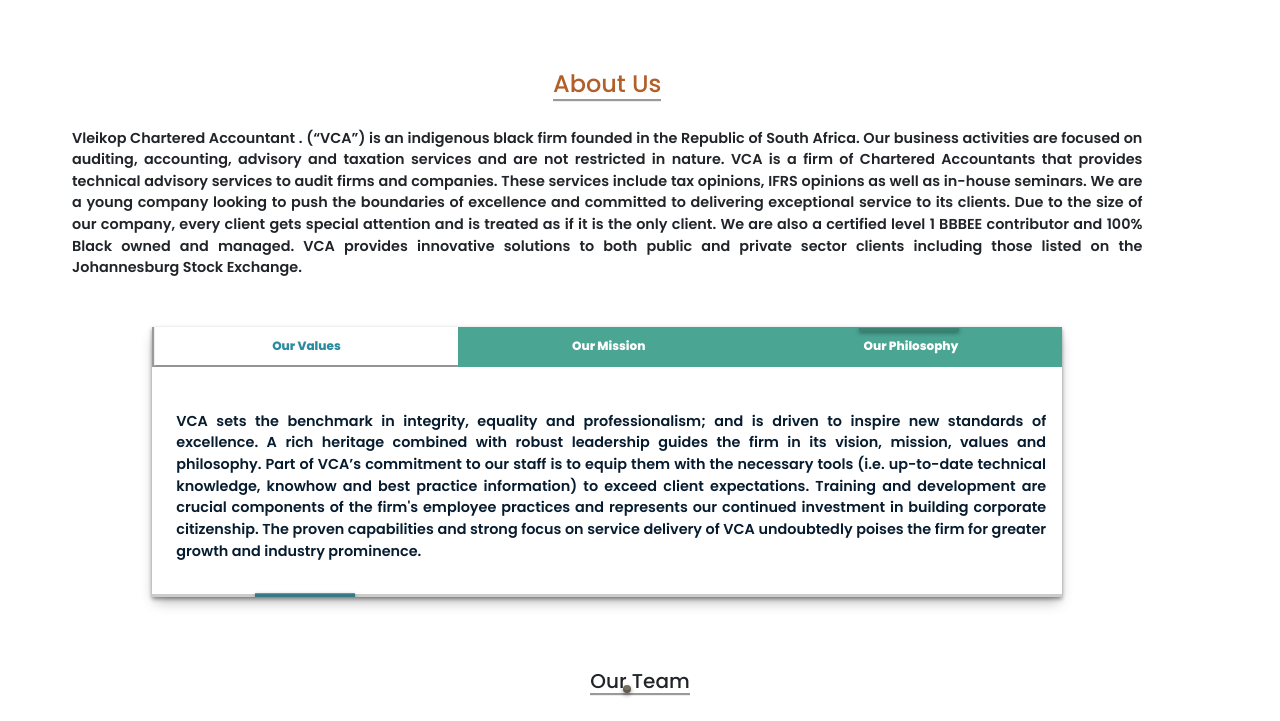
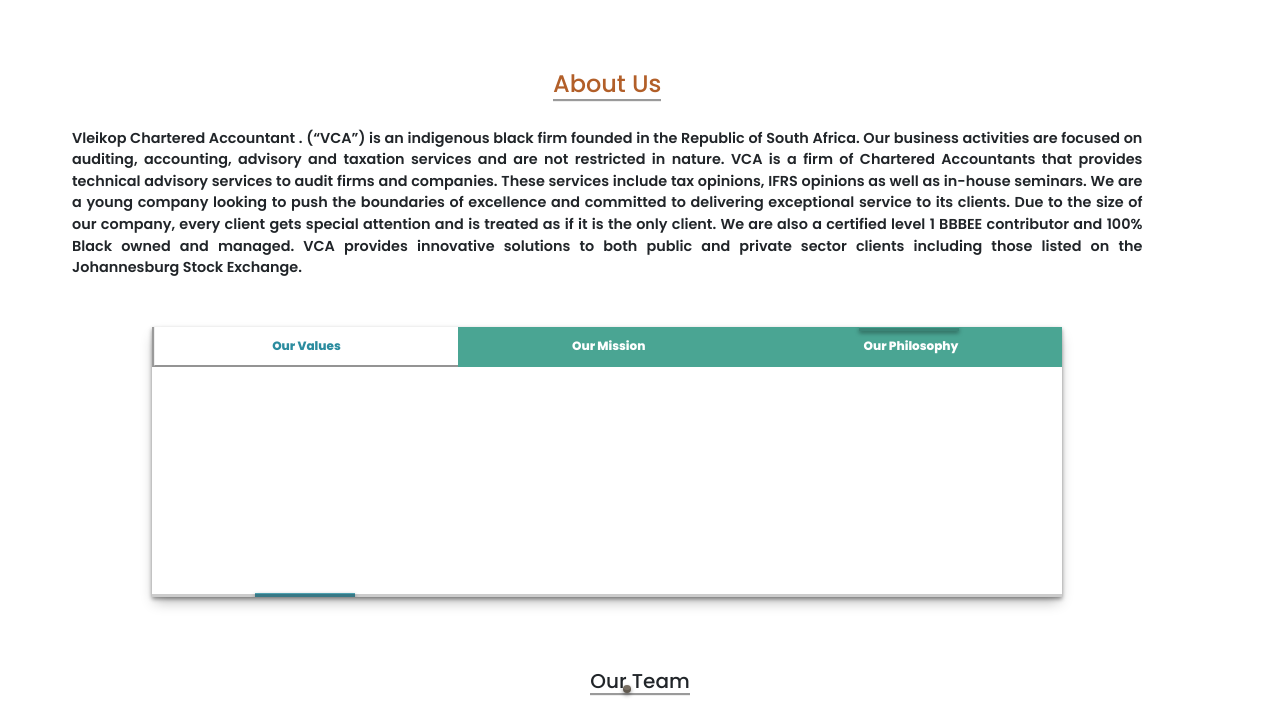
Before and after one commit to Somdelie/Vleikop1, a plain HTML site: page about.html in a window 1280 px wide. Shown: the part 431-1152 px from the top of the page. Drawn offline with nearby package versions, Linux system fonts and the light colour scheme.

Commit message:
Update about.html

```diff
--- a/about.html
+++ b/about.html
@@ -309,7 +309,7 @@
           </div>
 
           <div class="contentsGroup">
-            <div class="contents active" id="content_1">
+            <div class="contents" id="content_1">
               <p>
                 VCA sets the benchmark in integrity, equality and professionalism;
                 and is driven to inspire new standards of excellence. A rich heritage
```
